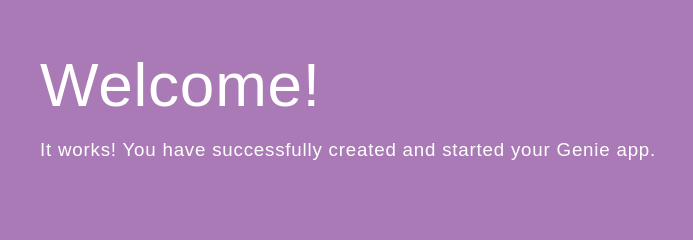
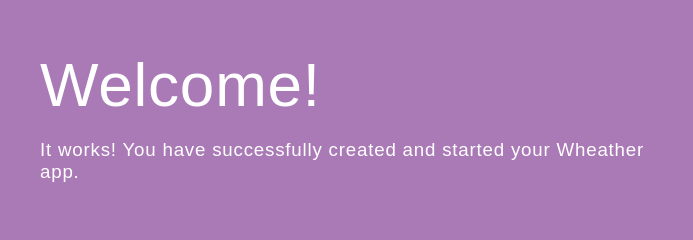
Before and after one commit to am3lue/MEGA, a plain HTML site: page public/welcome.html in a window 1280 px wide. Shown: the part 101-341 px from the top of the page, 60-753 px from the left. Drawn offline with nearby package versions, Linux system fonts and the light colour scheme.

Commit message:
modified welcome page

```diff
--- a/public/welcome.html
+++ b/public/welcome.html
@@ -5,7 +5,7 @@
   <meta charset="utf-8">
   <meta http-equiv="X-UA-Compatible" content="IE=edge">
   <meta name="viewport" content="width=device-width, initial-scale=1">
-  <title>Genie :: The highly productive Julia web framework</title>
+  <title>MEGA:: The Weather Data Analyst</title>
 
   <!-- Bootstrap -->
   <link href="https://cdn.jsdelivr.net/npm/bootstrap@5/dist/css/bootstrap-grid.min.css" rel="stylesheet"
@@ -20,7 +20,7 @@
     <div class="row hero-header" id="home">
       <div class="col-md-7">
         <h1 id="main-heading">Welcome!</h1>
-        <h3>It works! You have successfully created and started your Genie app. </h3>
+        <h3>It works! You have successfully created and started your Wheather app. </h3>
       </div>
       <div class="col-md-5 hidden-xs">
         <img src="/img/genie/genie.png" class="rocket animated bounce" alt="Genie">
```
